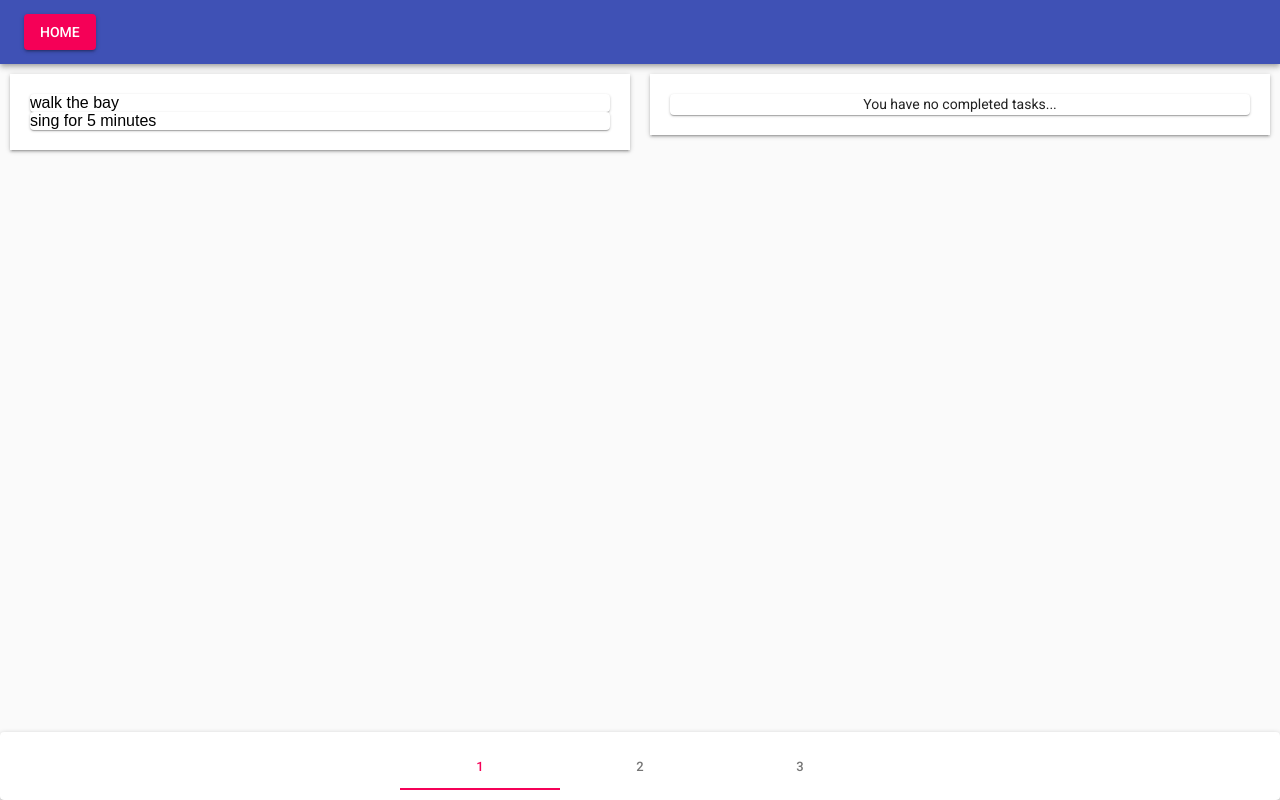
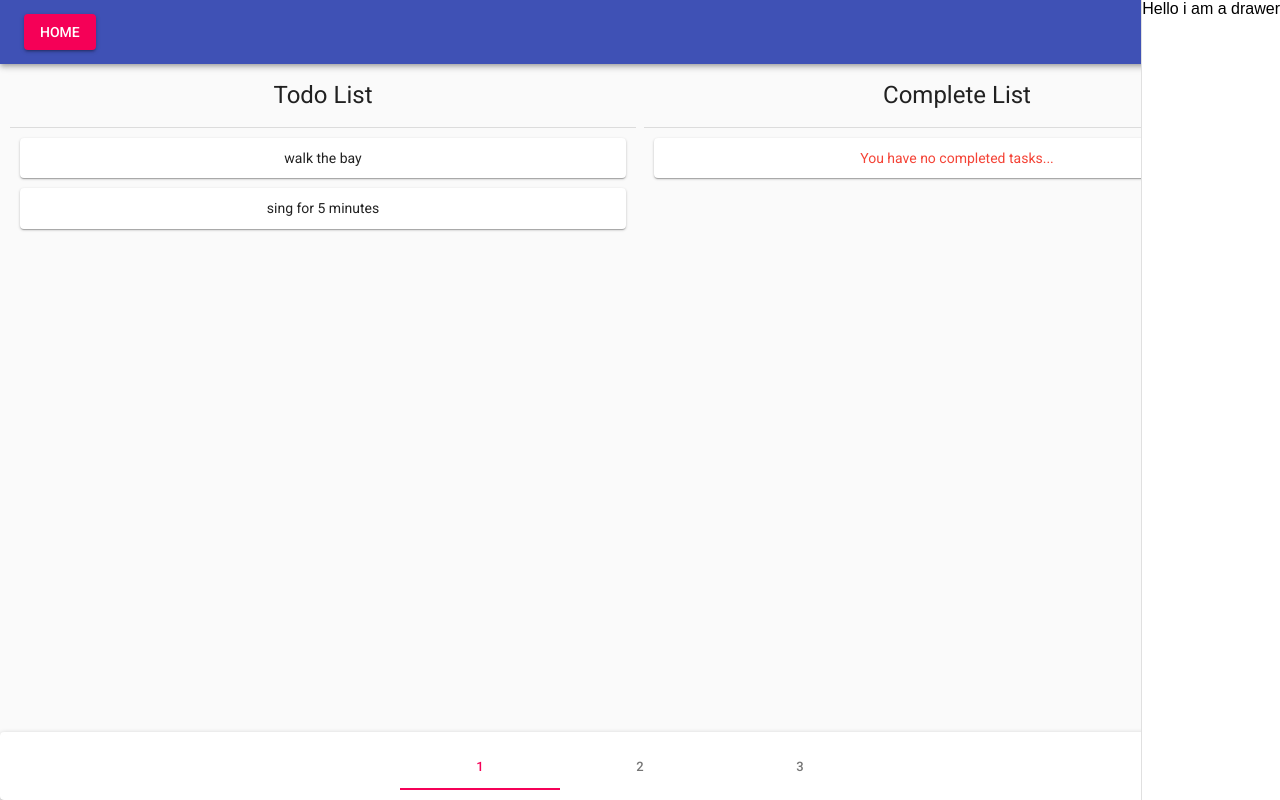
Before and after one commit to swong194/material-todo, a React (Create React App) app: page /todo/1 in a window 1280 px wide. Built offline with nearby package versions, Linux system fonts and the light colour scheme.

Commit message:
add ui reducer and init sidebar

```diff
--- /dev/null
+++ b/src/actions/uiActions.js
@@ -0,0 +1,30 @@
+const OPEN_SIDEBAR = 'OPEN_SIDEBAR';
+const CLOSE_SIDEBAR = 'CLOSER_SIDEBAR';
+const TOGGLE_SIDEBAR = 'TOGGLE_SIDEBAR';
+
+const openSidebar = () => {
+  return {
+    type: OPEN_SIDEBAR,
+  };
+};
+
+const closeSidebar = () => {
+  return {
+    type: CLOSE_SIDEBAR,
+  };
+};
+
+const toggleSidebar = () => {
+  return {
+    type: OPEN_SIDEBAR,
+  };
+};
+
+export {
+  OPEN_SIDEBAR,
+  CLOSE_SIDEBAR,
+  TOGGLE_SIDEBAR,
+  openSidebar,
+  closeSidebar,
+  toggleSidebar,
+};
--- a/src/components/App.js
+++ b/src/components/App.js
@@ -5,17 +5,21 @@ import Header from './Header/Header.js';
 import Main from './Main/Main.js';
 import Footer from './Footer/Footer.js';
 import Welcome from './Welcome/Welcome.js';
+import Sidebar from './Sidebar/Sidebar.js';
 
 class App extends Component {
   render() {
-    return <Fragment>
+    return (
+      <Fragment>
         <Header />
         <Switch>
           <Route exact path="/" component={Welcome} />
           <Route path="/todo/:groupId" component={Main} />
         </Switch>
         <Route path="/todo/:groupId" component={Footer} />
-      </Fragment>;
+        <Sidebar />
+      </Fragment>
+    );
   }
 }
 
--- a/src/components/Complete/Complete.js
+++ b/src/components/Complete/Complete.js
@@ -1,23 +1,37 @@
 import React, { Component } from 'react';
 import Card from '@material-ui/core/Card';
 import Typography from '@material-ui/core/Typography';
+import { withStyles } from '@material-ui/core/styles';
+
+const styles = {
+  Card: {
+    margin: '10px',
+    padding: '10px',
+  },
+};
 
 class Complete extends Component {
   render() {
-    const { completes } = this.props;
+    const { completes, classes } = this.props;
 
     if (!completes.length) {
       return (
-        <Card>
-          <Typography align="center">You have no completed tasks...</Typography>
+        <Card className={classes.Card}>
+          <Typography color="error" align="center">
+            You have no completed tasks...
+          </Typography>
         </Card>
       );
     }
 
     return completes.map(complete => {
-      return <Card key={complete.id}>{complete.text}</Card>;
+      return (
+        <Card key={complete.id} className={classes.Card}>
+          <Typography align="center">{complete.text}</Typography>
+        </Card>
+      );
     });
   }
 }
 
-export default Complete;
+export default withStyles(styles)(Complete);
--- a/src/components/Main/Main.js
+++ b/src/components/Main/Main.js
@@ -1,7 +1,8 @@
 import React, { PureComponent } from 'react';
 import { connect } from 'react-redux';
 import Grid from '@material-ui/core/Grid';
-import Paper from '@material-ui/core/Paper';
+import Divider from '@material-ui/core/Divider';
+import Typography from '@material-ui/core/Typography';
 import { withStyles } from '@material-ui/core/styles';
 
 import Complete from '../Complete/Complete.js';
@@ -23,9 +24,11 @@ const mapStateToProps = (state, ownProps) => {
 };
 
 const styles = {
-  Paper: {
-    margin: '10px',
-    padding: '20px',
+  Header: {
+    margin: '15px',
+  },
+  Container: {
+    padding: '0 10px',
   },
 };
 
@@ -42,17 +45,29 @@ class Main extends PureComponent {
     const { completes, todos, classes } = this.props;
 
     return (
-      <Grid container>
+      <Grid className={classes.Container} spacing={8} container>
         <Grid item sm={6}>
-          <Paper square={true} className={classes.Paper}>
-            <ToDo todos={todos} />
-          </Paper>
+          <Typography
+            align="center"
+            className={classes.Header}
+            variant="headline"
+          >
+            Todo List
+          </Typography>
+          <Divider />
+          <ToDo todos={todos} />
         </Grid>
 
         <Grid item sm={6}>
-          <Paper square={true} className={classes.Paper}>
-            <Complete completes={completes} />
-          </Paper>
+          <Typography
+            align="center"
+            className={classes.Header}
+            variant="headline"
+          >
+            Complete List
+          </Typography>
+          <Divider />
+          <Complete completes={completes} />
         </Grid>
       </Grid>
     );
--- /dev/null
+++ b/src/components/Sidebar/Sidebar.js
@@ -0,0 +1,20 @@
+import React, { Component } from 'react';
+import Drawer from '@material-ui/core/Drawer';
+
+class Sidebar extends Component {
+  state = { open: true };
+
+  toggleDrawer = () => {
+    this.setState(({ open }) => ({ open: !open }));
+  };
+
+  render() {
+    return (
+      <Drawer anchor="right" variant="permanent" open={this.state.open}>
+        Hello i am a drawer
+      </Drawer>
+    );
+  }
+}
+
+export default Sidebar;
--- a/src/components/ToDo/ToDo.js
+++ b/src/components/ToDo/ToDo.js
@@ -1,23 +1,37 @@
 import React, { Component } from 'react';
 import Card from '@material-ui/core/Card';
 import Typography from '@material-ui/core/Typography';
+import { withStyles } from '@material-ui/core/styles';
+
+const styles = {
+  Card: {
+    margin: '10px',
+    padding: '10px',
+  },
+};
 
 class ToDo extends Component {
   render() {
-    const { todos } = this.props;
+    const { todos, classes } = this.props;
 
     if (!todos.length) {
       return (
-        <Card>
-          <Typography align="center">You have nothing todo...</Typography>
+        <Card className={classes.Card}>
+          <Typography color="error" align="center">
+            You have no nothing to do...
+          </Typography>
         </Card>
       );
     }
 
     return todos.map(todo => {
-      return <Card key={todo.id}>{todo.text}</Card>;
+      return (
+        <Card key={todo.id} className={classes.Card}>
+          <Typography align="center">{todo.text}</Typography>
+        </Card>
+      );
     });
   }
 }
 
-export default ToDo;
+export default withStyles(styles)(ToDo);
--- a/src/reducers/rootReducer.js
+++ b/src/reducers/rootReducer.js
@@ -2,8 +2,10 @@ import { combineReducers } from 'redux';
 
 import tasksReducer from './tasksReducer.js';
 import groupsReducer from './groupsReducer.js';
+import uiReducer from './uiReducer.js';
 
 export default combineReducers({
   tasks: tasksReducer,
-  groups: groupsReducer
+  groups: groupsReducer,
+  ui: uiReducer,
 });
--- /dev/null
+++ b/src/reducers/uiReducer.js
@@ -0,0 +1,30 @@
+import {
+  OPEN_SIDEBAR,
+  CLOSE_SIDEBAR,
+  TOGGLE_SIDEBAR,
+} from '../actions/uiActions.js';
+
+const defaultState = { open: true };
+
+const uiReducer = (state = defaultState, action) => {
+  const { type } = action;
+  Object.freeze(state);
+
+  const newState = Object.assign({}, state);
+
+  switch (type) {
+    case OPEN_SIDEBAR:
+      newState.open = true;
+      return newState;
+    case CLOSE_SIDEBAR:
+      newState.open = false;
+      return newState;
+    case TOGGLE_SIDEBAR:
+      newState.open = !newState.open;
+      return newState;
+    default:
+      return newState;
+  }
+};
+
+export default uiReducer;
```
